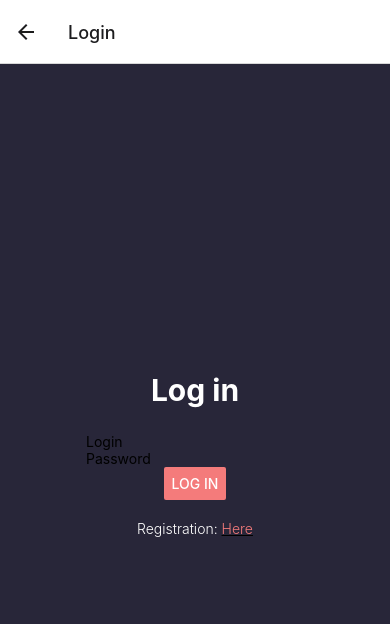
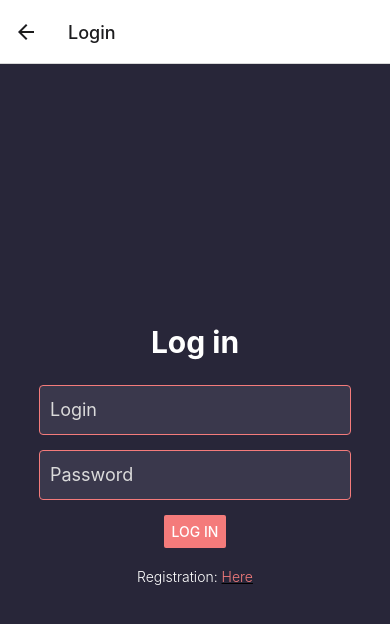
Before and after one commit to AKS2044/react-native-chat, a React Native app: screen /Login in a window 390 px wide. Shown: the top 624 px of the page. Built offline with nearby package versions, Linux system fonts and the light colour scheme.

Commit message:
feat: change input component

```diff
--- a/package.json
+++ b/package.json
@@ -3,7 +3,7 @@
   "version": "1.0.0",
   "main": "node_modules/expo/AppEntry.js",
   "scripts": {
-    "start": "expo start",
+    "start": "npx expo start --tunnel",
     "android": "expo start --android",
     "ios": "expo start --ios",
     "web": "expo start --web"
@@ -20,7 +20,7 @@
     "expo-status-bar": "~1.4.4",
     "react": "18.2.0",
     "react-hook-form": "^7.43.9",
-    "react-native": "0.71.7",
+    "react-native": "0.71.8",
     "react-native-safe-area-context": "4.5.0",
     "react-native-screens": "~3.20.0",
     "react-redux": "^8.0.5",
--- a/src/axios.ts
+++ b/src/axios.ts
@@ -2,7 +2,7 @@ import axios from "axios";
 import AsyncStorage from "@react-native-async-storage/async-storage";
 
 export const instance = axios.create({
-  baseURL: "https://localhost:7275/api",
+  baseURL: " https://localhost:7275/api",
 });
 
 const storeData = async () => {
--- a/src/components/input/Input.tsx
+++ b/src/components/input/Input.tsx
@@ -6,9 +6,9 @@ import {
   TextInputChangeEventData,
   TextInputFocusEventData,
 } from "react-native";
+import { Noop } from "react-hook-form";
 
-export const InputText = styled.TextInput.attrs((props: InputProps) => ({
-  secureTextEntry: props.password ? true : false,
+export const InputText = styled.TextInput.attrs(() => ({
   placeholderTextColor: COLORS.lightGray,
 }))`
   color: ${COLORS.white};
@@ -26,18 +26,28 @@ export const InputText = styled.TextInput.attrs((props: InputProps) => ({
 `;
 
 type InputProps = {
-  password?: string;
+  secureTextEntry?: Boolean | undefined;
   placeholder: string;
   value: string;
   isAuth?: Boolean;
+  onBlur?: Noop;
+  onChange?: (...event: any[]) => void;
 };
 
-const Input: React.FC<InputProps> = ({ password, placeholder, value }) => {
+const Input: React.FC<InputProps> = ({
+  placeholder,
+  value,
+  secureTextEntry,
+  onBlur,
+  onChange,
+}) => {
   return (
     <InputText
       placeholder={placeholder}
-      secureTextEntry={password ? true : false}
+      secureTextEntry={secureTextEntry ? true : false}
       value={value}
+      onBlur={onBlur}
+      onChangeText={onChange}
     />
   );
 };
--- a/src/redux/Auth/asyncActions.ts
+++ b/src/redux/Auth/asyncActions.ts
@@ -15,7 +15,7 @@ export const fetchLogin = createAsyncThunk<
   { rejectValue: { message: string }[] }
 >("login/fetchLoginStatus", async (params, { rejectWithValue }) => {
   const { userName, password, rememberMe } = params;
-  console.log(params, "params");
+  console.log(params);
   try {
     const { data } = await axios.post<LoginPayloadParams>("/User/login", {
       userName,
--- a/src/screens/LoginScreen.tsx
+++ b/src/screens/LoginScreen.tsx
@@ -18,7 +18,6 @@ import { selectIsAuth, selectLoginData } from "../redux/Auth/selectors";
 import { useAppDispatch } from "../redux/store";
 import { fetchLogin } from "../redux/Auth/asyncActions";
 import { LoginParams } from "../redux/Auth/types";
-import { TextInput } from "react-native";
 
 const LoginScreen = () => {
   const { navigate } = useNavigation();
@@ -35,11 +34,9 @@ const LoginScreen = () => {
     mode: "onChange",
   });
 
-  // const onSubmit = async (values: LoginParams) => {
-  //   await dispatch(fetchLogin(values));
-  // };
-
-  const onSubmit = (data: LoginParams) => console.log(data);
+  const onSubmit = async (values: LoginParams) => {
+    await dispatch(fetchLogin(values));
+  };
 
   const storeData = async () => {
     try {
@@ -70,7 +67,12 @@ const LoginScreen = () => {
           control={control}
           rules={{ required: true }}
           render={({ field: { onChange, onBlur, value } }) => (
-            <TextInput placeholder="Login" value={value} />
+            <Input
+              placeholder="Login"
+              value={value}
+              onBlur={onBlur}
+              onChange={onChange}
+            />
           )}
           name="userName"
         />
@@ -78,7 +80,13 @@ const LoginScreen = () => {
           control={control}
           rules={{ required: true }}
           render={({ field: { onChange, onBlur, value } }) => (
-            <TextInput placeholder="Password" secureTextEntry value={value} />
+            <Input
+              placeholder="Password"
+              secureTextEntry={true}
+              value={value}
+              onBlur={onBlur}
+              onChange={onChange}
+            />
           )}
           name="password"
         />
```
Also changed, not shown: 1 other file (tests, documents, lock files or other folders).
